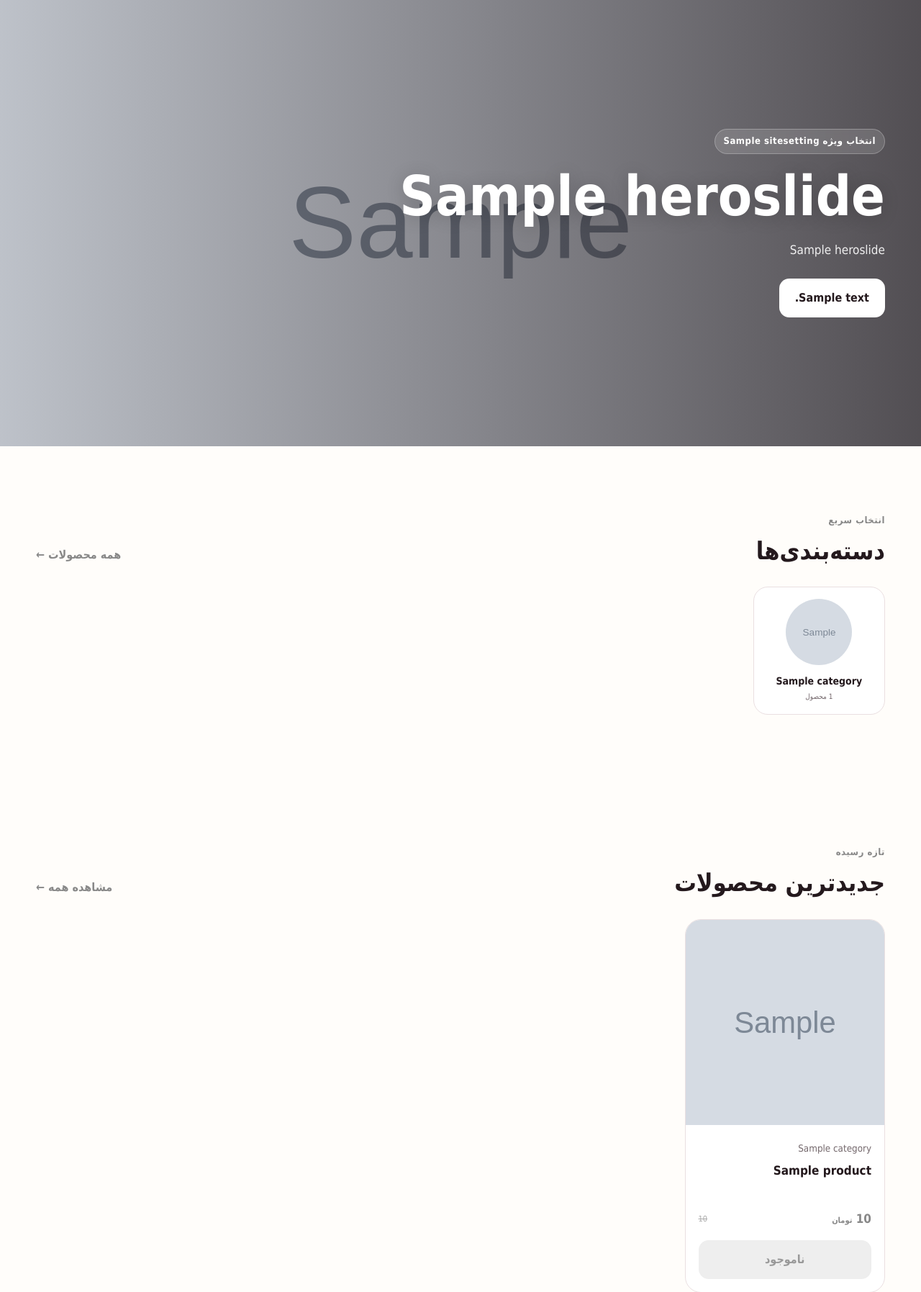
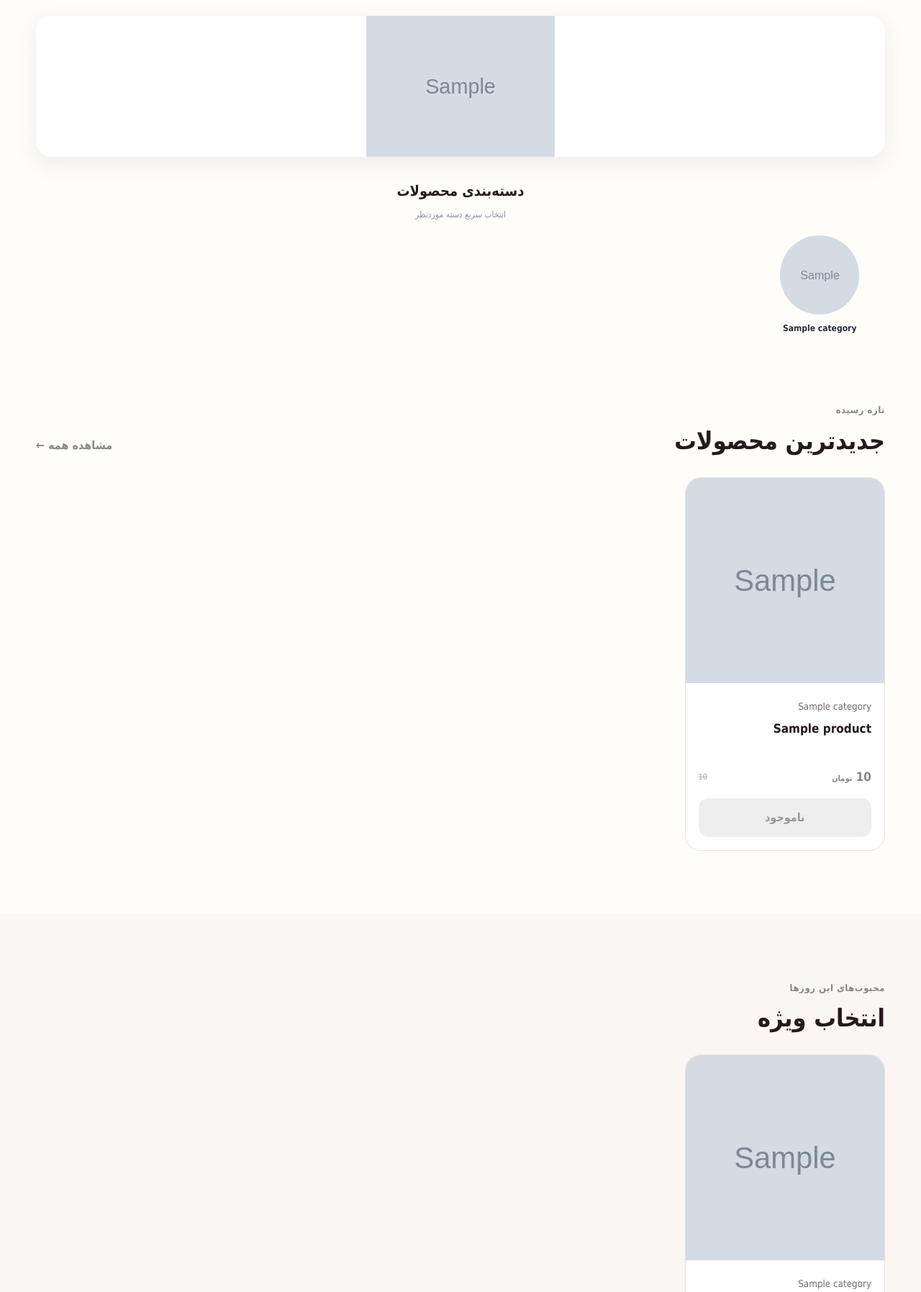
Before and after one commit to deltashopsiavash/sanashop, a Django app: page / in a window 1280 px wide. Shown: the part 167-1962 px from the top of the page at 72% size. Run offline with Django 5.2, Linux system fonts and the light colour scheme; data comes from the database, SQL or seed files in the repository; tables that the repository leaves empty hold one stand-in row (values such as "Sample post"); grey boxes marked "Sample" are stand-in pictures.

Commit message:
Port Delta banner carousel and category presentation

```diff
--- a/templates/shop/home.html
+++ b/templates/shop/home.html
@@ -1,26 +1,30 @@
-{% extends 'shop/base.html' %}{% load static %}
+{% extends 'shop/base.html' %}{% load static store_filters %}
 {% block title %}{{ store_settings.site_name }} | فروشگاه اکسسوری{% endblock %}
 {% block content %}
 <main>
-  <section class="hero-slider" data-slider>
-    <div class="hero-track">
-      {% for slide in hero_slides %}<article class="hero-slide {% if forloop.first %}is-active{% endif %}" data-slide>
-        <picture>{% if slide.mobile_image %}<source media="(max-width:600px)" srcset="{{ slide.mobile_image.url }}">{% endif %}<img src="{{ slide.image.url }}" alt="{{ slide.title|default:store_settings.site_name }}"></picture>
-        <div class="hero-overlay"></div><div class="container hero-slide-copy"><span class="eyebrow light">انتخاب ویژه {{ store_settings.site_name }}</span>{% if slide.title %}<h1>{{ slide.title }}</h1>{% endif %}{% if slide.subtitle %}<p>{{ slide.subtitle }}</p>{% endif %}{% if slide.button_text %}<a class="btn hero-btn" href="{{ slide.link|default:'/products/' }}">{{ slide.button_text }}</a>{% endif %}</div>
-      </article>{% empty %}<article class="hero-slide is-active default-hero" data-slide><img src="{% static 'shop/sanashop-hero.png' %}" alt="اکسسوری"><div class="hero-overlay"></div><div class="container hero-slide-copy"><span class="eyebrow light">کالکشن تازه رسیده</span><h1>استایل تو، امضای توست.</h1><p>اکسسوری‌هایی برای جزئیاتی که حال استایل را عوض می‌کنند.</p><a class="btn hero-btn" href="{% url 'catalog' %}">مشاهده محصولات</a></div></article>{% endfor %}
-    </div>
-    {% if hero_slides|length > 1 %}<button class="slider-arrow prev" data-prev aria-label="قبلی">‹</button><button class="slider-arrow next" data-next aria-label="بعدی">›</button><div class="slider-dots">{% for slide in hero_slides %}<button data-dot="{{ forloop.counter0 }}" class="{% if forloop.first %}active{% endif %}" aria-label="اسلاید {{ forloop.counter }}"></button>{% endfor %}</div>{% endif %}
+  {% if hero_slides %}
+  <section class="container home-banner-carousel {% if hero_slides|length == 1 %}single{% endif %}" id="home-banner-carousel" data-autoplay-ms="4500" aria-label="بنرهای فروشگاه">
+    <div class="home-banner-viewport"><div class="home-banner-track" id="home-banner-track">
+      {% for slide in hero_slides %}
+        {% if slide.link %}<a class="home-banner-slide" href="{{ slide.link }}" data-banner-slide aria-label="{{ slide.title|default:'بنر فروشگاه' }}">{% else %}<div class="home-banner-slide" data-banner-slide>{% endif %}
+          <picture>{% if slide.mobile_image %}<source media="(max-width:760px)" srcset="{{ slide.mobile_image.url }}">{% endif %}<img src="{{ slide.image.url }}" alt="{{ slide.title|default:store_settings.site_name }}" draggable="false"></picture>
+        {% if slide.link %}</a>{% else %}</div>{% endif %}
+      {% endfor %}
+    </div></div>
+    {% if hero_slides|length > 1 %}<button class="home-banner-arrow home-banner-prev" type="button" id="home-banner-prev" aria-label="بنر قبلی">‹</button><button class="home-banner-arrow home-banner-next" type="button" id="home-banner-next" aria-label="بنر بعدی">›</button><div class="home-banner-dots" id="home-banner-dots">{% for slide in hero_slides %}<button class="home-banner-dot {% if forloop.first %}active{% endif %}" type="button" data-banner-dot="{{ forloop.counter0 }}" aria-label="اسلاید {{ forloop.counter }}"></button>{% endfor %}</div>{% endif %}
   </section>
+  {% else %}
+  <section class="container home-banner-carousel single"><div class="home-banner-viewport"><div class="home-banner-track"><a class="home-banner-slide" href="{% url 'catalog' %}"><picture><img src="{% static 'shop/sanashop-hero.png' %}" alt="{{ store_settings.site_name }}"></picture></a></div></div></section>
+  {% endif %}
 
-  <section class="section category-section" id="categories"><div class="container"><div class="section-head"><div><span class="eyebrow">انتخاب سریع</span><h2>دسته‌بندی‌ها</h2></div><a href="{% url 'catalog' %}">همه محصولات ←</a></div>
-    <div class="category-scroll">{% for category in categories %}<a class="category-pill-card" href="{% url 'category' category.slug %}">{% if category.image %}<img src="{{ category.image.url }}" alt="{{ category.name }}">{% else %}<div class="category-icon">✦</div>{% endif %}<strong>{{ category.name }}</strong><small>{{ category.active_product_count }} محصول</small></a>{% empty %}<div class="empty-state">هنوز دسته‌ای ثبت نشده است.</div>{% endfor %}</div>
-  </div></section>
+  {% if categories %}<section class="container delta-cat-section" id="categories"><div class="delta-cat-title"><h2>دسته‌بندی محصولات</h2><p>انتخاب سریع دسته موردنظر</p></div><div class="delta-cat-grid">{% for category in categories %}<a class="delta-cat-card" href="{% url 'category' category.slug %}"><span class="delta-cat-circle">{% if category.image %}<img src="{{ category.image.url }}" alt="{{ category.name }}">{% else %}<b>{{ category.name|slice:':1' }}</b>{% endif %}</span><span>{{ category.name }}</span></a>{% endfor %}</div></section>{% endif %}
 
-  {% if amazing %}<section class="section amazing-section"><div class="container amazing-shell"><div class="amazing-head"><div><span>٪</span><strong>پیشنهادهای شگفت‌انگیز</strong><small>انتخاب‌های ویژه با قیمت جذاب</small></div><a href="{% url 'catalog' %}">مشاهده همه</a></div><div class="horizontal-products">{% for product in amazing %}<div class="horizontal-product-item">{% include 'shop/_product_card.html' %}</div>{% endfor %}</div></div></section>{% endif %}
+  {% if amazing %}<section class="section amazing-section"><div class="container amazing-shell"><div class="amazing-head"><div><span>٪</span><strong>پیشنهادهای شگفت‌انگیز</strong><small>قیمت قبلی خط خورده و قیمت ویژه فعال است</small></div><a href="{% url 'catalog' %}">مشاهده همه</a></div><div class="horizontal-products">{% for product in amazing %}<div class="horizontal-product-item">{% include 'shop/_product_card.html' %}</div>{% endfor %}</div></div></section>{% endif %}
 
   <section class="section"><div class="container"><div class="section-head"><div><span class="eyebrow">تازه رسیده</span><h2>جدیدترین محصولات</h2></div><a href="{% url 'catalog' %}?sort=new">مشاهده همه ←</a></div><div class="product-grid">{% for product in newest %}{% include 'shop/_product_card.html' %}{% empty %}<div class="empty-state">هنوز محصولی ثبت نشده است.</div>{% endfor %}</div></div></section>
 
   {% if featured %}<section class="section featured-section"><div class="container"><div class="section-head"><div><span class="eyebrow">محبوب‌های این روزها</span><h2>انتخاب ویژه</h2></div></div><div class="product-grid">{% for product in featured %}{% include 'shop/_product_card.html' %}{% endfor %}</div></div></section>{% endif %}
 
   <section class="benefits"><div class="container benefits-grid"><div><b>ارسال سریع</b><span>بسته‌بندی امن و تحویل به پست</span></div><div><b>پرداخت انتخابی</b><span>درگاه آنلاین یا کارت به کارت</span></div><div><b>پشتیبانی واقعی</b><span>پیگیری سفارش تا رسیدن به دست شما</span></div><div><b>خرید مطمئن</b><span>زیرساخت آماده دریافت اینماد</span></div></div></section>
-</main>{% endblock %}
+</main>
+{% endblock %}
```
